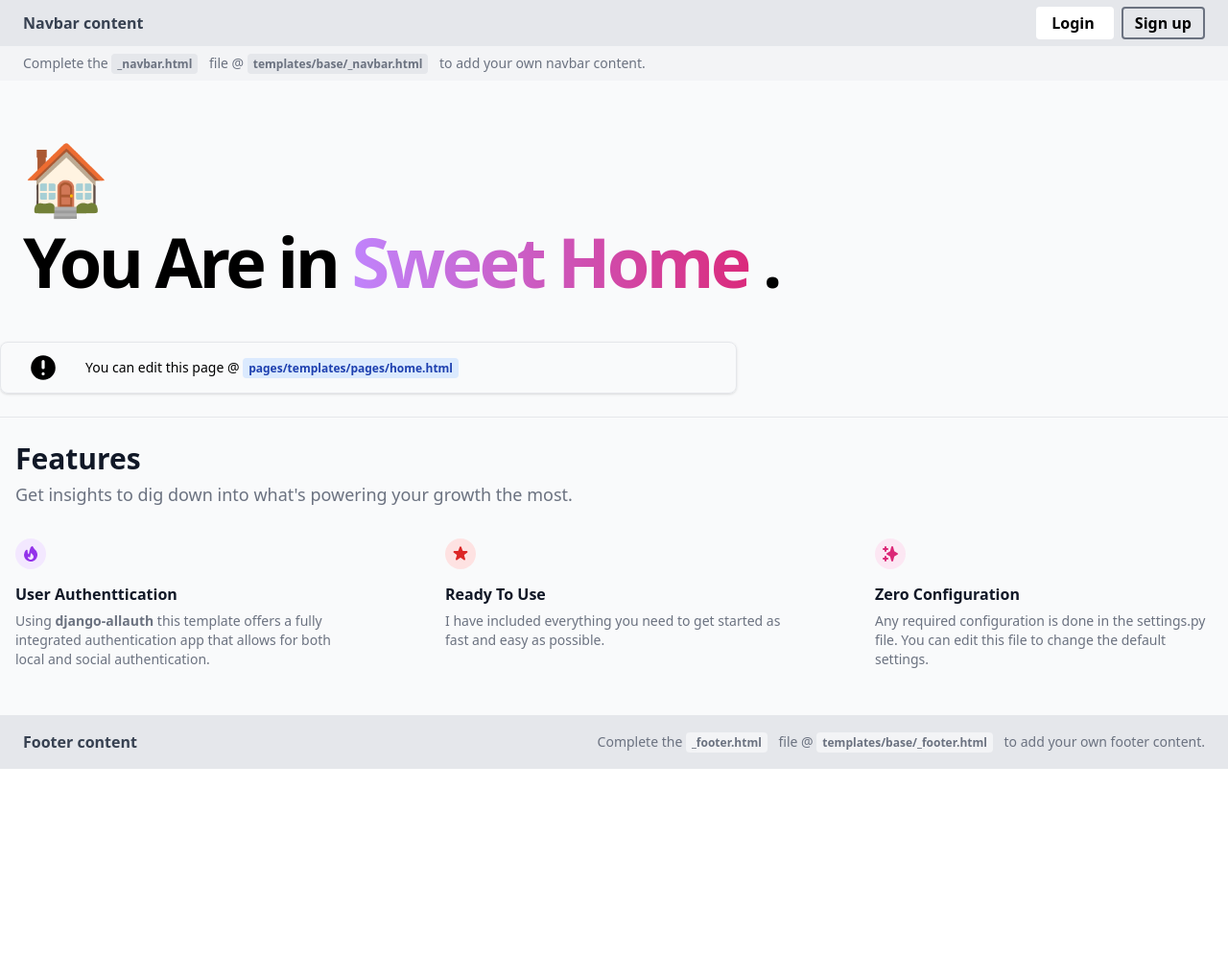
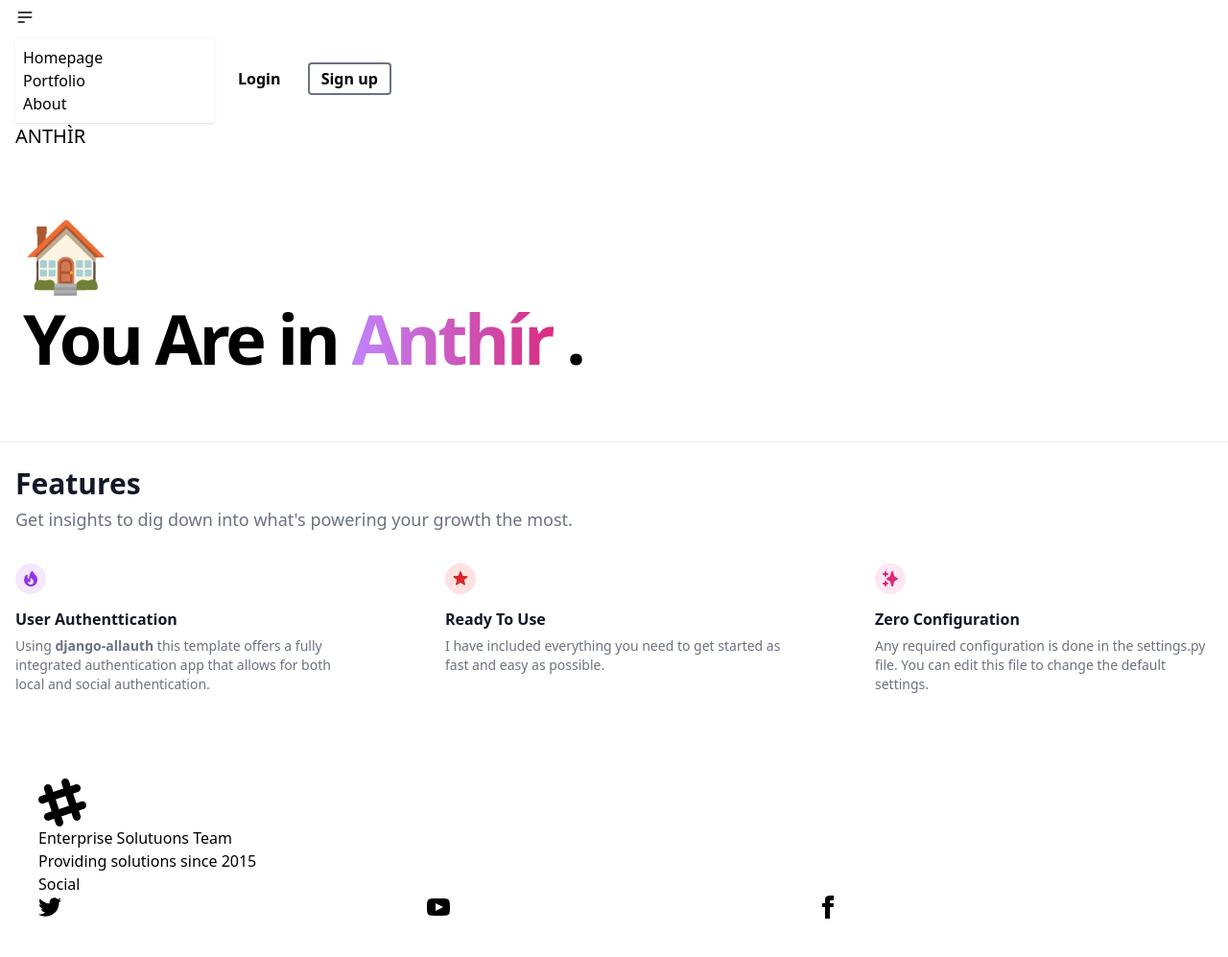
Before and after one commit to chicodelacruz/DjangoTailwindTemplate, a Django app: page / in a window 1280 px wide. Shown: the whole page at 96% size. Before the commit the page ends 801 px from the top, so only its background shows below. Run offline with Django 3.2, Linux system fonts and the light colour scheme; some libraries are stand-ins or nearby versions.

Commit message:
tailwind configuration for theme

```diff
--- a/pages/templates/pages/home.html
+++ b/pages/templates/pages/home.html
@@ -7,28 +7,9 @@
                 You Are in
                 <br class="sm:hidden">
                 <span class="font-extrabold text-transparent text-7xl bg-clip-text bg-gradient-to-r from-purple-400 to-pink-600">
-                    Sweet Home
+                    Anthír
                 </span>.
             </h1>
-        </div>
-    </div>
-    <div class="flex flex-row pl-4 py-2 gap-2 items-center border rounded-lg shadow overflow-hidden dark:bg-gray-900 dark:border-blue-400 max-w-3xl">
-        <span class="flex-shrink-0 inline-flex mx-3 item-center justify-center leading-none rounded-full dark:bg-blue-400 dark:text-gray-900">
-            <svg xmlns="http://www.w3.org/2000/svg"
-                 viewBox="0 0 20 20"
-                 fill="currentColor"
-                 class="h-8 w-8">
-                <path fill-rule="evenodd" d="M18 10a8 8 0 11-16 0 8 8 0 0116 0zm-7 4a1 1 0 11-2 0 1 1 0 012 0zm-1-9a1 1 0 00-1 1v4a1 1 0 102 0V6a1 1 0 00-1-1z" clip-rule="evenodd">
-                </path>
-            </svg>
-        </span>
-        <div class="flex-1 p-2">
-            <p class="text-sm dark:text-gray-100">
-                You can edit this page @
-                <span class="bg-blue-100 text-blue-800 text-xs font-semibold mr-2 px-1.5 py-0.5 rounded dark:bg-blue-200 dark:text-blue-800">
-                    pages/templates/pages/home.html
-                </span>
-            </p>
         </div>
     </div>
     <hr class="my-6">
--- a/tailwindcss/static_src/tailwind.config.js
+++ b/tailwindcss/static_src/tailwind.config.js
@@ -7,7 +7,7 @@
 
 module.exports = {
   daisyui: {
-    themes: ["light", "dark", "cupcake", "bumblebee", "emerald", "corporate", "synthwave", "retro", "cyberpunk", "valentine", "halloween", "garden", "forest", "aqua", "lofi", "pastel", "fantasy", "wireframe", "black", "luxury", "dracula", "cmyk", "autumn", "business", "acid", "lemonade", "night", "coffee", "winter"],
+    themes: ["fantasy"],
   },
   content: [
     /**
@@ -47,7 +47,7 @@ module.exports = {
     // Crispy Forms classes
     "../../.venv/lib/python*/site-packages/crispy_tailwind/templates/**/*.html",
   ],
-  darkMode: "class",
+  darkTheme: "",
   theme: {
     extend: {},
   },
@@ -57,7 +57,7 @@ module.exports = {
      * for forms. If you don't like it or have own styling for forms,
      * comment the line below to disable '@tailwindcss/forms'.
      */
-    require("@tailwindcss/forms"),
+    // require("@tailwindcss/forms"),
     require("@tailwindcss/typography"),
     require("daisyui"),
     // require('@tailwindcss/line-clamp'),
--- a/templates/account/signup.html
+++ b/templates/account/signup.html
@@ -9,7 +9,7 @@
     <form method="post">
         {% csrf_token %}
         {{ form|crispy }}
-        <button type="submit">Ok</button>
+        <button class="btn btn-primary" type="submit">Ok</button>
     </form>
     <div class="mt-6 flex flex-row pl-4 py-2 gap-2 items-center border rounded-lg shadow overflow-hidden dark:bg-gray-900 dark:border-blue-400">
         <span class="flex-shrink-0 inline-flex mx-3 item-center justify-center leading-none rounded-full dark:bg-blue-400 dark:text-gray-900">
--- a/templates/base/_base.html
+++ b/templates/base/_base.html
@@ -2,7 +2,7 @@
 {% load compress %}
 {% load static tailwind_tags %}
 <!DOCTYPE html>
-<html lang="en" class="h-full" data-theme="cupcake">
+<html lang="en" class="h-full" data-theme="fantasy">
     <head>
         <title>
             {% block title %}
@@ -18,7 +18,7 @@
         {% block css %}
         {% endblock css %}
     </head>
-    <body class="h-full bg-gray-50 grid grid-rows-[auto_1fr_auto] leading-normal tracking-normal">
+    <body class="h-full bg-base-100 grid grid-rows-[auto_1fr_auto] leading-normal tracking-normal">
         {% include "base/_navbar.html" %}
         <main class="container mx-auto my-4">
             <div class="max-w-xl">
--- a/templates/base/_footer.html
+++ b/templates/base/_footer.html
@@ -1,14 +1,14 @@
-<footer class="flex flex-col items-center justify-between px-6 py-4 bg-gray-200 sm:flex-row">
-    <p class="text-gray-700">
-        <b>
-            Footer content
-        </b>
-    </p>
-    <p class="text-sm text-gray-500">
-        Complete the
-        <span class="bg-gray-100 text-xs font-semibold mr-2 px-1.5 py-0.5 rounded">_footer.html</span>
-        file @
-        <span class="bg-gray-100 text-xs font-semibold mr-2 px-1.5 py-0.5 rounded">templates/base/_footer.html</span>
-        to add your own footer content.
-    </p>
+<footer class="footer p-10 bg-neutral text-neutral-content">
+  <div>
+    <svg width="50" height="50" viewBox="0 0 24 24" xmlns="http://www.w3.org/2000/svg" fill-rule="evenodd" clip-rule="evenodd" class="fill-current"><path d="M22.672 15.226l-2.432.811.841 2.515c.33 1.019-.209 2.127-1.23 2.456-1.15.325-2.148-.321-2.463-1.226l-.84-2.518-5.013 1.677.84 2.517c.391 1.203-.434 2.542-1.831 2.542-.88 0-1.601-.564-1.86-1.314l-.842-2.516-2.431.809c-1.135.328-2.145-.317-2.463-1.229-.329-1.018.211-2.127 1.231-2.456l2.432-.809-1.621-4.823-2.432.808c-1.355.384-2.558-.59-2.558-1.839 0-.817.509-1.582 1.327-1.846l2.433-.809-.842-2.515c-.33-1.02.211-2.129 1.232-2.458 1.02-.329 2.13.209 2.461 1.229l.842 2.515 5.011-1.677-.839-2.517c-.403-1.238.484-2.553 1.843-2.553.819 0 1.585.509 1.85 1.326l.841 2.517 2.431-.81c1.02-.33 2.131.211 2.461 1.229.332 1.018-.21 2.126-1.23 2.456l-2.433.809 1.622 4.823 2.433-.809c1.242-.401 2.557.484 2.557 1.838 0 .819-.51 1.583-1.328 1.847m-8.992-6.428l-5.01 1.675 1.619 4.828 5.011-1.674-1.62-4.829z"></path></svg>
+    <p>Enterprise Solutuons Team<br>Providing solutions since 2015</p>
+  </div>
+  <div>
+    <span class="footer-title">Social</span>
+    <div class="grid grid-flow-col gap-4">
+      <a><svg xmlns="http://www.w3.org/2000/svg" width="24" height="24" viewBox="0 0 24 24" class="fill-current"><path d="M24 4.557c-.883.392-1.832.656-2.828.775 1.017-.609 1.798-1.574 2.165-2.724-.951.564-2.005.974-3.127 1.195-.897-.957-2.178-1.555-3.594-1.555-3.179 0-5.515 2.966-4.797 6.045-4.091-.205-7.719-2.165-10.148-5.144-1.29 2.213-.669 5.108 1.523 6.574-.806-.026-1.566-.247-2.229-.616-.054 2.281 1.581 4.415 3.949 4.89-.693.188-1.452.232-2.224.084.626 1.956 2.444 3.379 4.6 3.419-2.07 1.623-4.678 2.348-7.29 2.04 2.179 1.397 4.768 2.212 7.548 2.212 9.142 0 14.307-7.721 13.995-14.646.962-.695 1.797-1.562 2.457-2.549z"></path></svg></a>
+      <a><svg xmlns="http://www.w3.org/2000/svg" width="24" height="24" viewBox="0 0 24 24" class="fill-current"><path d="M19.615 3.184c-3.604-.246-11.631-.245-15.23 0-3.897.266-4.356 2.62-4.385 8.816.029 6.185.484 8.549 4.385 8.816 3.6.245 11.626.246 15.23 0 3.897-.266 4.356-2.62 4.385-8.816-.029-6.185-.484-8.549-4.385-8.816zm-10.615 12.816v-8l8 3.993-8 4.007z"></path></svg></a>
+      <a><svg xmlns="http://www.w3.org/2000/svg" width="24" height="24" viewBox="0 0 24 24" class="fill-current"><path d="M9 8h-3v4h3v12h5v-12h3.642l.358-4h-4v-1.667c0-.955.192-1.333 1.115-1.333h2.885v-5h-3.808c-3.596 0-5.192 1.583-5.192 4.615v3.385z"></path></svg></a>
+    </div>
+  </div>
 </footer>
--- a/templates/base/_navbar.html
+++ b/templates/base/_navbar.html
@@ -1,4 +1,4 @@
-<div>
+<!-- <div>
     <navbar class="flex flex-col items-center justify-between px-6 py-2 bg-gray-200 sm:flex-row">
     <p class="text-gray-700">
         <b>
@@ -39,3 +39,24 @@
         {% endif %}
     </div>
 </div>
+ -->
+
+ <div class="navbar z-20 bg-base-200 bg-opacity-90 backdrop-blur sticky top-0 items-center gap-2 px-4 py-2 hidden lg:flex ">
+  <div class="navbar-start">
+    <div class="dropdown">
+      <label tabindex="0" class="btn btn-ghost btn-circle">
+        <svg xmlns="http://www.w3.org/2000/svg" class="h-5 w-5" fill="none" viewBox="0 0 24 24" stroke="currentColor"><path stroke-linecap="round" stroke-linejoin="round" stroke-width="2" d="M4 6h16M4 12h16M4 18h7" /></svg>
+      </label>
+      <ul tabindex="0" class="menu menu-compact dropdown-content mt-3 p-2 shadow bg-base-100 rounded-box w-52">
+        <li><a>Homepage</a></li>
+        <li><a>Portfolio</a></li>
+        <li><a>About</a></li>
+      </ul>
+    </div>
+    <a class="btn btn-link normal-case text-xl">ANTHÌR</a>
+  </div>
+  <div class="navbar-end">
+        <a type="button" href="{% url 'account_login' %}" class=" btn btn-primary px-4 py-1.5 font-semibold rounded bg-white dark:bg-gray-100 dark:text-gray-800 hover:text-white hover:bg-gray-700 hover:transition-colors ">Login</a>
+        <a type="button" href="{% url 'account_signup' %}" class=" btn btn-primary ml-2 px-3 py-1 font-semibold rounded border-2 border-gray-500 dark:text-gray-100 dark:border-gray-300 hover:bg-gray-700 hover:text-white hover:transition-colors"> Sign up </a>
+  </div>
+</div>
```
